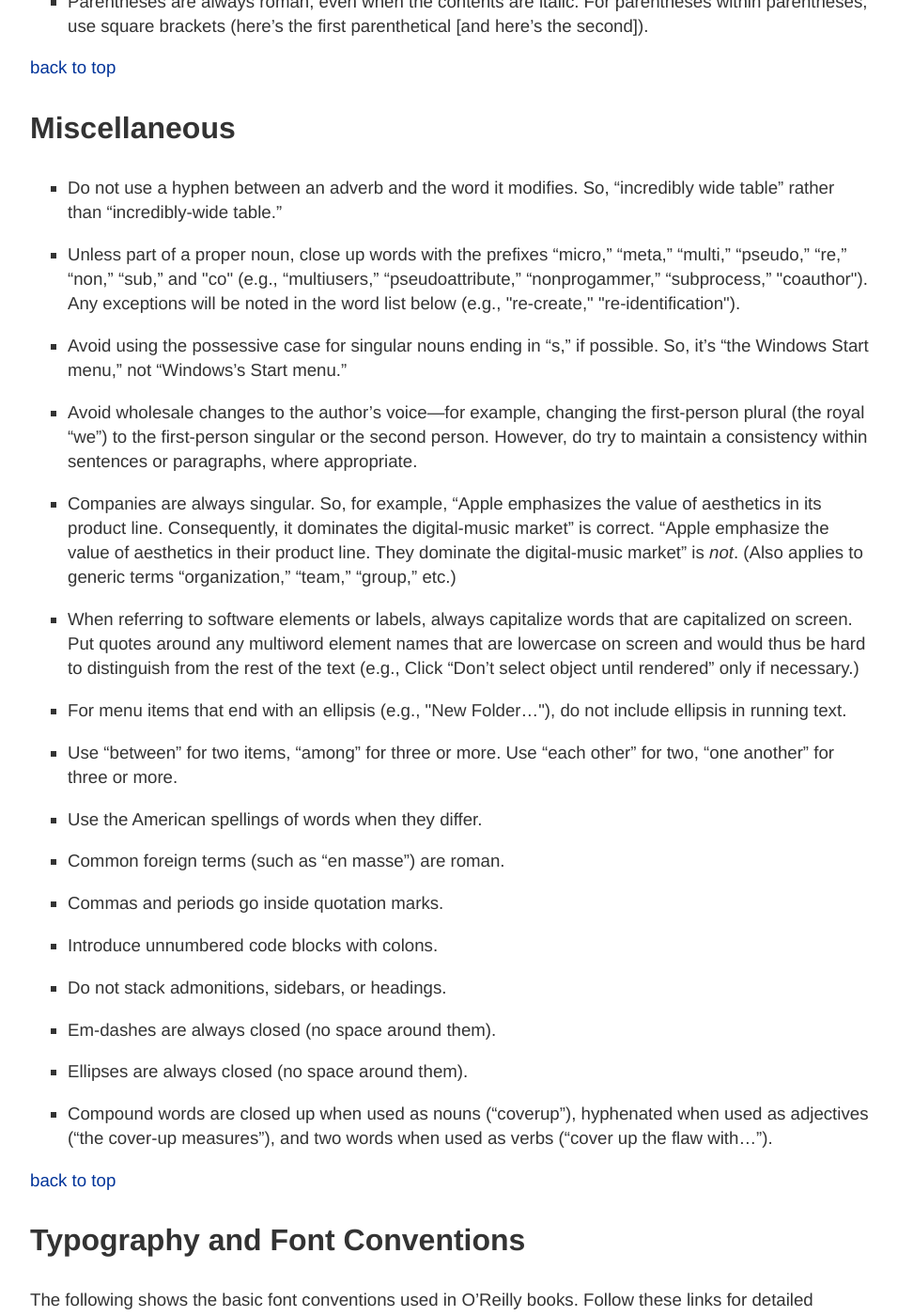
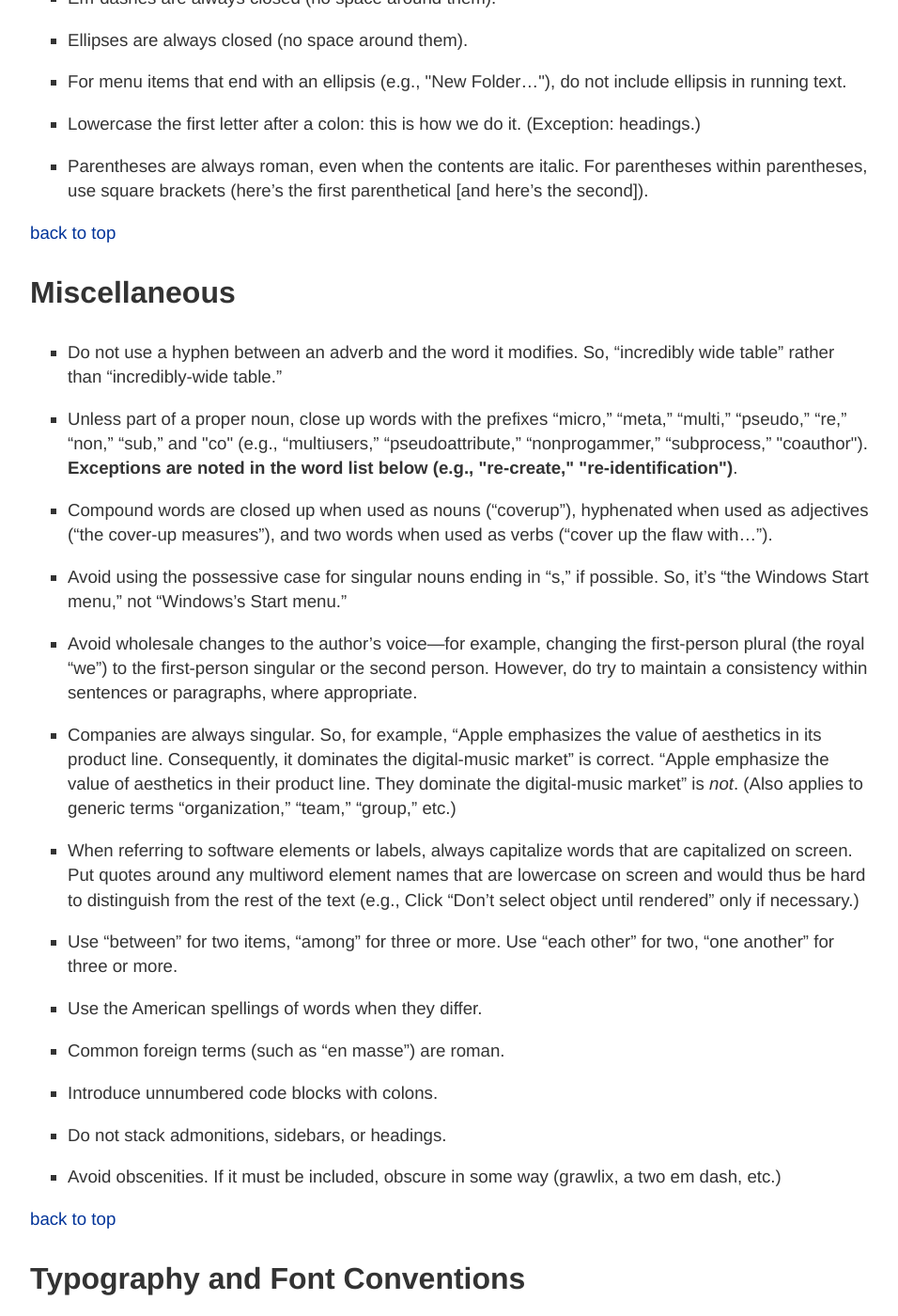
Before and after one commit to oreillymedia/production-resources, a Jekyll site: the page built from styleguide/index.md, in a window 1280 px wide and 1400 px high, scrolled down 12723 px. Shown: the whole window at 94% size, without its empty margins (160-1116 px from the left). Built offline with Jekyll 4.4.1, drawn with Linux system fonts in a browser that asks for light colours; some of the changed text lies outside the part shown.

Commit message:
5/27 updates to terms and conventions

```diff
--- a/styleguide/index.md
+++ b/styleguide/index.md
@@ -148,7 +148,7 @@
 <p>When referencing an O’Reilly book within the text, note only "O’Reilly" in parentheses, not "O’Reilly Media, Inc." References to other O’Reilly books should be linked to the book’s <a href="http://shop.oreilly.com/category/browse-subjects.do">catalog page</a>.</p>
 
 <div data-type="warning">
-<p>Make sure that the catalog page is anchored to the book’s title, rather than standing on its own like this: "See <a href="http://shop.oreilly.com/product/0636920024033.do"><em>Programming F# 3.0</em></a>." Not this: "See <em>Programming F# 3.0</em> (<a href="http://shop.oreilly.com/product/0636920024033.do"><em class="hyperlink">http://shop.oreilly.com/product/0636920024033.do</em></a>)."</p>
+<p>Make sure that the catalog page is anchored to the book’s title, rather than standing on its own like this: "See <a href="http://shop.oreilly.com/product/0636920024033.do"><em>Programming F# 3.0</em></a>." <em>Not this:</em> "See <em>Programming F# 3.0</em> (<a href="http://shop.oreilly.com/product/0636920024033.do"><em class="hyperlink">http://shop.oreilly.com/product/0636920024033.do</em></a>)."</p>
 </div>
 
 <h3>Citations</h3>
@@ -166,18 +166,24 @@
 <div data-type="tip">
 <p>This: The following query selects the <code>symbol</code> column and all columns from <code>stocks</code> whose names start with the prefix price.<sup>1</sup></p>
 
-<p>Not this: The following query selects the <code>symbol</code> column and all columns from <code>stocks</code> whose names start with the prefix price<sup>1</sup>.</p>
+<p><em>Not this:</em> The following query selects the <code>symbol</code> column and all columns from <code>stocks</code> whose names start with the prefix price<sup>1</sup>.</p>
 </div>
 </li>
 <li>
 <p>Footnotes should contain more than just a URL, whether a full citation for the text the URL points to or context for where the link leads.</p>
 
 <div data-type="tip">
-<p>This: 1. The Wikipedia entry on JavaScript (https://en.wikipedia.org/wiki/JavaScript) provides more information.</p>
- <p>2. Grove, John. 2015. “Calhoun and Conservative Reform.” American Political Thought 4, no. 2 (March): 203–27. https://doi.org/10.1086/680389.</p>
-
-<p>Not this: 1. https://en.wikipedia.org/wiki/JavaScript</p>
- <p>2. https://doi.org/10.1086/680389</p>
+ <p>This:</p>
+ <ol>
+  <li>The Wikipedia entry on JavaScript (https://en.wikipedia.org/wiki/JavaScript) provides more information.</li>
+ lip>Grove, John. 2015. “Calhoun and Conservative Reform.” American Political Thought 4, no. 2 (March): 203–27. https://doi.org/10.1086/680389.</li>
+ </ol>
+
+<p><em>Not this:</em></p>
+<ol>
+  <li>https://en.wikipedia.org/wiki/JavaScript</li>
+ <li>https://doi.org/10.1086/680389</li>
+ </ol>
  </div>
  </li>
 <li>
@@ -270,7 +276,7 @@
  <p>Spell out numbers under 10 <strong>and certain round multiples of those numbers</strong> unless the same object appears in a sentence with an object 10 or over (five apples; five apples and <strong>one hundred</strong> oranges; 5 apples and 110 oranges). <strong>The whole numbers one through nine followed by hundred, thousand, million, billion, and so forth are usually spelled out (except in the sciences or with monetary amounts).</strong></p>
 </li>
 <li>
-<p>In most numbers of one thousand or more, commas should be used between groups of three digits, counting from the right (32,904 not 32904). Exceptions: page numbers, addresses, port numbers, etc.</p>
+<p>In most numbers of one thousand or more, commas should be used between groups of three digits, counting from the right (32,904 <em>NOT 32904</em>). Exceptions: page numbers, addresses, port numbers, etc.</p>
 </li>
 <li>
 <p>Use numerals for versions (version 5 or v5).</p>
@@ -290,7 +296,7 @@
 
  <ul>
  <li>
-  <p>Use spaces around inline operators (1 + 1 = 2. NOT 1+1=2).</p>
+  <p>Use spaces around inline operators (1 + 1 = 2. <em>NOT 1+1=2</em>).</p>
  </li>
 <li>
 <p>32-bit integer.</p>
@@ -305,7 +311,7 @@
 <p>Use an en dash (–) with negative numbers or for minus signs, rather than a hyphen.</p>
 </li>
 <li>
-<p>Use multiplication symbol “x” for dimensions, not by (e.g., "8.5 x 11").</p>
+<p>Use multiplication symbol “&times;” for dimensions, not "by" (e.g., "8.5 &times; 11").</p>
 </li>
 </ul>
 
@@ -541,11 +547,11 @@
 
 <p>Typically, we use three types of lists: numbered lists, for ordered steps or chronological items; variable lists, for terms and explanations/definitions; and bulleted lists, for series of items. List items are sentence-capped. List items should be treated as separate items and should not be strung together with punctuation or conjunctions. </p>
 
-<p>Not O'Reilly style:</p>
-<ul>
- <li>Here is an item, and</li>
- <li><p>here is another item; and</p></li>
- <li><p>here is the final item.</p></li>
+<p><em>NOT O'Reilly style:</em></p>
+<ul>
+ <li><em>Here is an item, and</em></li>
+ <li><em>here is another item; and</em></li>
+ <li><em>here is the final item.</em></li>
  </ul>
 
  <p>O'Reilly style:</p>
@@ -662,6 +668,9 @@
 <p>Serial comma (this, that, and the other).</p>
 </li>
 <li>
+<p>Commas and periods go inside quotation marks.</p>
+</li>
+<li>
 <p>Curly quotes and apostrophes (“ ” not " ") in regular text.</p>
 </li>
 <li>
@@ -669,68 +678,6 @@
 </li>
 <li>
 <p>No period after list items unless one item forms a complete sentence (then use periods for all items within that list, even fragments).</p>
-</li>
-<li>
-<p>Lowercase the first letter after a colon: this is how we do it. (Exception: headings.)</p>
-</li>
-<li>
-<p>Parentheses are always roman, even when the contents are italic. For parentheses within parentheses, use square brackets (here’s the first parenthetical [and here’s the second]).</p>
-</li>
-</ul>
-</section>
-
-<p><a href="#getting_started">back to top</a></p>
-</section>
-
-
-
-
-
-
-
-
-<section data-type="sect1" id="miscellaneous">
-<h1>Miscellaneous</h1>
-
-<ul>
-<li>
-<p>Do not use a hyphen between an adverb and the word it modifies. So, “incredibly wide table” rather than “incredibly-wide table.”</p>
-</li>
-<li>
-<p>Unless part of a proper noun, close up words with the prefixes “micro,” “meta,” “multi,” “pseudo,” “re,” “non,” “sub,” and "co" (e.g., “multiusers,” “pseudoattribute,” “nonprogammer,” “subprocess,” "coauthor"). Any exceptions will be noted in the word list below (e.g., "re-create," "re-identification").</p>
-</li>
-<li>
-<p>Avoid using the possessive case for singular nouns ending in “s,” if possible. So, it’s “the Windows Start menu,” not “Windows’s Start menu.”</p>
-</li>
-<li>
-<p>Avoid wholesale changes to the author’s voice—for example, changing the first-person plural (the royal “we”) to the first-person singular or the second person. However, do try to maintain a consistency within sentences or paragraphs, where appropriate.</p>
-</li>
-<li>
-<p>Companies are always singular. So, for example, “Apple emphasizes the value of aesthetics in its product line. Consequently, it dominates the digital-music market” is correct. “Apple emphasize the value of aesthetics in their product line. They dominate the digital-music market” is <em>not</em>. (Also applies to generic terms “organization,” “team,” “group,” etc.)</p>
-</li>
-<li>
-<p>When referring to software elements or labels, always capitalize words that are capitalized on screen. Put quotes around any multiword element names that are lowercase on screen and would thus be hard to distinguish from the rest of the text (e.g., Click “Don’t select object until rendered” only if necessary.)</p>
-</li>
-<li>
-<p>For menu items that end with an ellipsis (e.g., "New Folder…"), do not include ellipsis in running text.</p>
-</li>
-<li>
-<p>Use “between” for two items, “among” for three or more. Use “each other” for two, “one another” for three or more.</p>
-</li>
- <li>
-  <p>Use the American spellings of words when they differ.</p>
-  </li>
-<li>
-<p>Common foreign terms (such as “en masse”) are roman.</p>
-</li>
-<li>
-<p>Commas and periods go inside quotation marks.</p>
-</li>
-<li>
-<p>Introduce unnumbered code blocks with colons.</p>
-</li>
- <li>
-<p>Do not stack admonitions, sidebars, or headings.</p>
 </li>
  <li>
  <p>Em-dashes are always closed (no space around them).</p>
@@ -738,8 +685,70 @@
  <li>
 <p>Ellipses are always closed (no space around them).</p>
   </li>
+<li>
+<p>For menu items that end with an ellipsis (e.g., "New Folder…"), do not include ellipsis in running text.</p>
+</li>
+<li>
+<p>Lowercase the first letter after a colon: this is how we do it. (Exception: headings.)</p>
+</li>
+<li>
+<p>Parentheses are always roman, even when the contents are italic. For parentheses within parentheses, use square brackets (here’s the first parenthetical [and here’s the second]).</p>
+</li>
+</ul>
+</section>
+
+<p><a href="#getting_started">back to top</a></p>
+</section>
+
+
+
+
+
+
+
+
+<section data-type="sect1" id="miscellaneous">
+<h1>Miscellaneous</h1>
+
+<ul>
+<li>
+<p>Do not use a hyphen between an adverb and the word it modifies. So, “incredibly wide table” rather than “incredibly-wide table.”</p>
+</li>
+<li>
+<p>Unless part of a proper noun, close up words with the prefixes “micro,” “meta,” “multi,” “pseudo,” “re,” “non,” “sub,” and "co" (e.g., “multiusers,” “pseudoattribute,” “nonprogammer,” “subprocess,” "coauthor"). <strong>Exceptions are noted in the word list below (e.g., "re-create," "re-identification")</strong>.</p>
+</li>
  <li>
 <p>Compound words are closed up when used as nouns (“coverup”), hyphenated when used as adjectives (“the cover-up measures”), and two words when used as verbs (“cover up the flaw with…”).</p>
+</li>
+<li>
+<p>Avoid using the possessive case for singular nouns ending in “s,” if possible. So, it’s “the Windows Start menu,” not “Windows’s Start menu.”</p>
+</li>
+<li>
+<p>Avoid wholesale changes to the author’s voice—for example, changing the first-person plural (the royal “we”) to the first-person singular or the second person. However, do try to maintain a consistency within sentences or paragraphs, where appropriate.</p>
+</li>
+<li>
+<p>Companies are always singular. So, for example, “Apple emphasizes the value of aesthetics in its product line. Consequently, it dominates the digital-music market” is correct. “Apple emphasize the value of aesthetics in their product line. They dominate the digital-music market” is <em>not</em>. (Also applies to generic terms “organization,” “team,” “group,” etc.)</p>
+</li>
+<li>
+<p>When referring to software elements or labels, always capitalize words that are capitalized on screen. Put quotes around any multiword element names that are lowercase on screen and would thus be hard to distinguish from the rest of the text (e.g., Click “Don’t select object until rendered” only if necessary.)</p>
+</li>
+<li>
+<p>Use “between” for two items, “among” for three or more. Use “each other” for two, “one another” for three or more.</p>
+</li>
+ <li>
+  <p>Use the American spellings of words when they differ.</p>
+  </li>
+<li>
+<p>Common foreign terms (such as “en masse”) are roman.</p>
+</li>
+<li>
+<p>Introduce unnumbered code blocks with colons.</p>
+</li>
+ <li>
+<p>Do not stack admonitions, sidebars, or headings.</p>
+</li>
+ <li>
+<p>Avoid obscenities. If it must be included, obscure in some way (grawlix, a two em dash, etc.)</p>
 </li>
 </ul>
 
@@ -901,8 +910,7 @@
  <li>backslash</li>
  <li>Backspace key</li>
  <li>backtick</li>
- <li>backup (n)</li>
- <li>back up (v)</li>
+ <li>backup (n); back up (v)</li>
  <li>backward</li>
  <li>backward compatible</li>
  <li>bandwidth</li>
@@ -1110,8 +1118,9 @@
  <li>hardcode (v)</li>
  <li>hardcopy</li>
  <li>hard link</li>
+ <li><strong>hardware-in-the-loop</strong></li>
  <li>hash sign or sharp sign</li>
- <li>high-level (adj)</li>
+ <li>high-level (a)</li>
  <li>home page</li>
  <li>hostname</li>
  <li>hotspot</li>
@@ -1234,6 +1243,7 @@
  <li>Microsoft Windows 2000</li>
  <li>MIDlet</li>
  <li>MKS Toolkit</li>
+ <li><strong>model-in-the-loop</strong></li>
  <li>MS-DOS</li>
  <li>multiline (Unless before a proper noun, always close up the following prefixes: “non,” “sub,” “multi,” and “pseudo.”)</li>
  <li>Multi-Touch (when referring to Apple's trademark)</li>
@@ -1436,6 +1446,7 @@
  <li>SMP (a, n)</li>
  <li>SOAP</li>
  <li>Social Security number (SSN)</li>
+ <li><strong>software-in-the-loop</strong></li>
  <li>source code</li>
  <li>space bar</li>
  <li>spam (not SPAM)</li>
```
Also changed, not shown: other parts of styleguide/index.md (+4 -4 lines).
